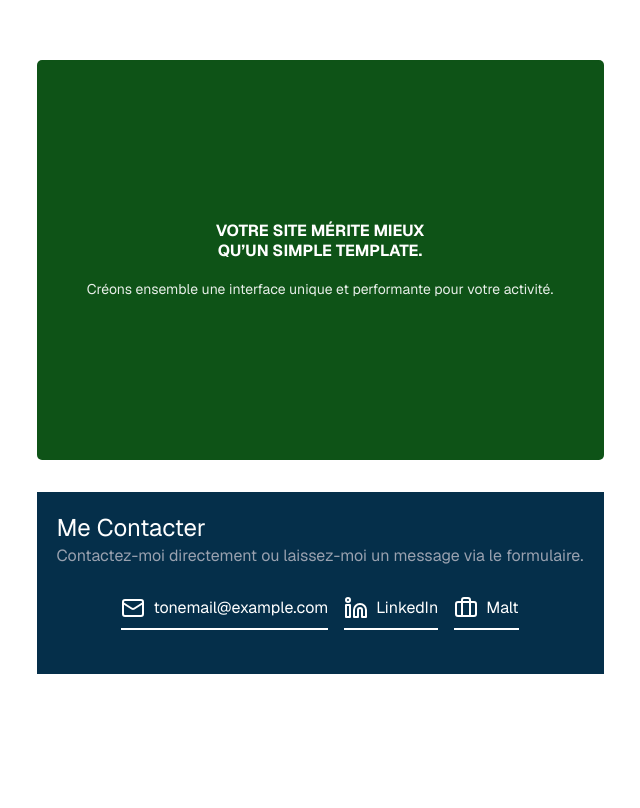
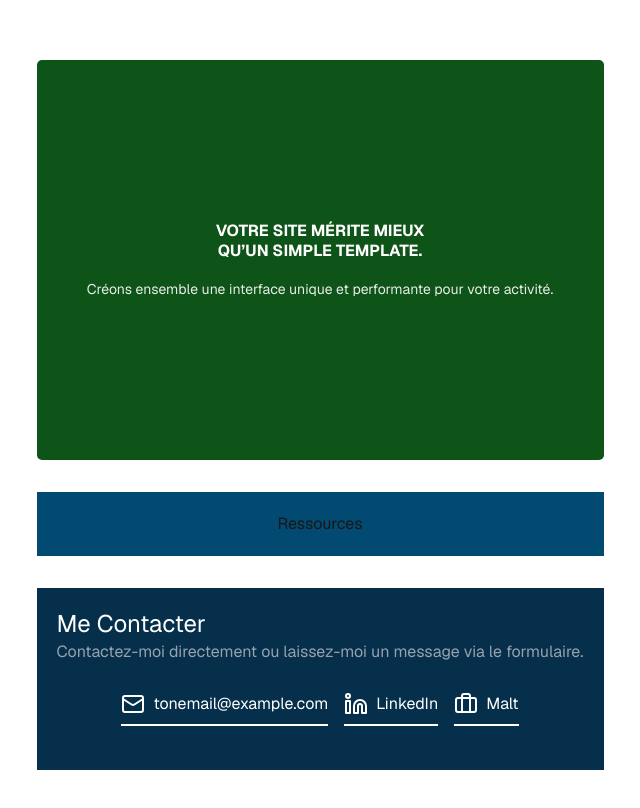
Before and after one commit to Halloween47/vitrine-2025, a Next.js app: page / in a window 1280 px wide. Shown: the part 104-912 px from the top of the page, without its empty margins (320-960 px from the left). Built offline with nearby package versions, Linux system fonts and the light colour scheme.

Commit message:
test Ressources

```diff
--- a/src/app/page.tsx
+++ b/src/app/page.tsx
@@ -2,6 +2,7 @@
 import Hero from "@/components/Hero";
 import Contact from "@/components/Contact/Contact";
 import styles from "./page.module.css";
+import Ressources from "@/components/Ressources/Ressources";
 
 
 export default function Home() {
@@ -9,6 +10,7 @@ export default function Home() {
     <div className={styles.page}>
       <main className={styles.main}>
         <Hero />
+        <Ressources />
         <Contact />
       </main>
     </div>
--- a/src/components/Contact/Contact.tsx
+++ b/src/components/Contact/Contact.tsx
@@ -14,7 +14,7 @@ export default function ContactSection() {
 
   {/* 🚀 Ligne de contact rapide */}
   <div className="flex flex-col sm:flex-row justify-center gap-4 p-6 rounded-md" id={styles.element}>
-    <a href="mailto:example@exemple.com" className="flex items-center gap-2 text-gray-400 hover:text-white" id={styles.test} >
+    <a href="mailto:lecontethomas.contact@proton.me" className="flex items-center gap-2 text-gray-400 hover:text-white" id={styles.test} >
       <Mail size={24} /> tonemail@example.com
     </a>
     <a href="https://www.linkedin.com/in/thomaslecontedeveloppeur" target="_blank" rel="noopener noreferrer"
--- /dev/null
+++ b/src/components/Ressources/Ressources.module.css
@@ -0,0 +1,3 @@
+#ressources {
+    padding: 20px 0px;
+}
--- /dev/null
+++ b/src/components/Ressources/Ressources.tsx
@@ -0,0 +1,9 @@
+import styles from './Ressources.module.css';
+
+export default function Ressources() {
+    return (
+      <section className="bg-sky-900 w-full text-center p-[20px]" id={styles.ressources}>
+        Ressources
+      </section>
+    );
+  }
```
